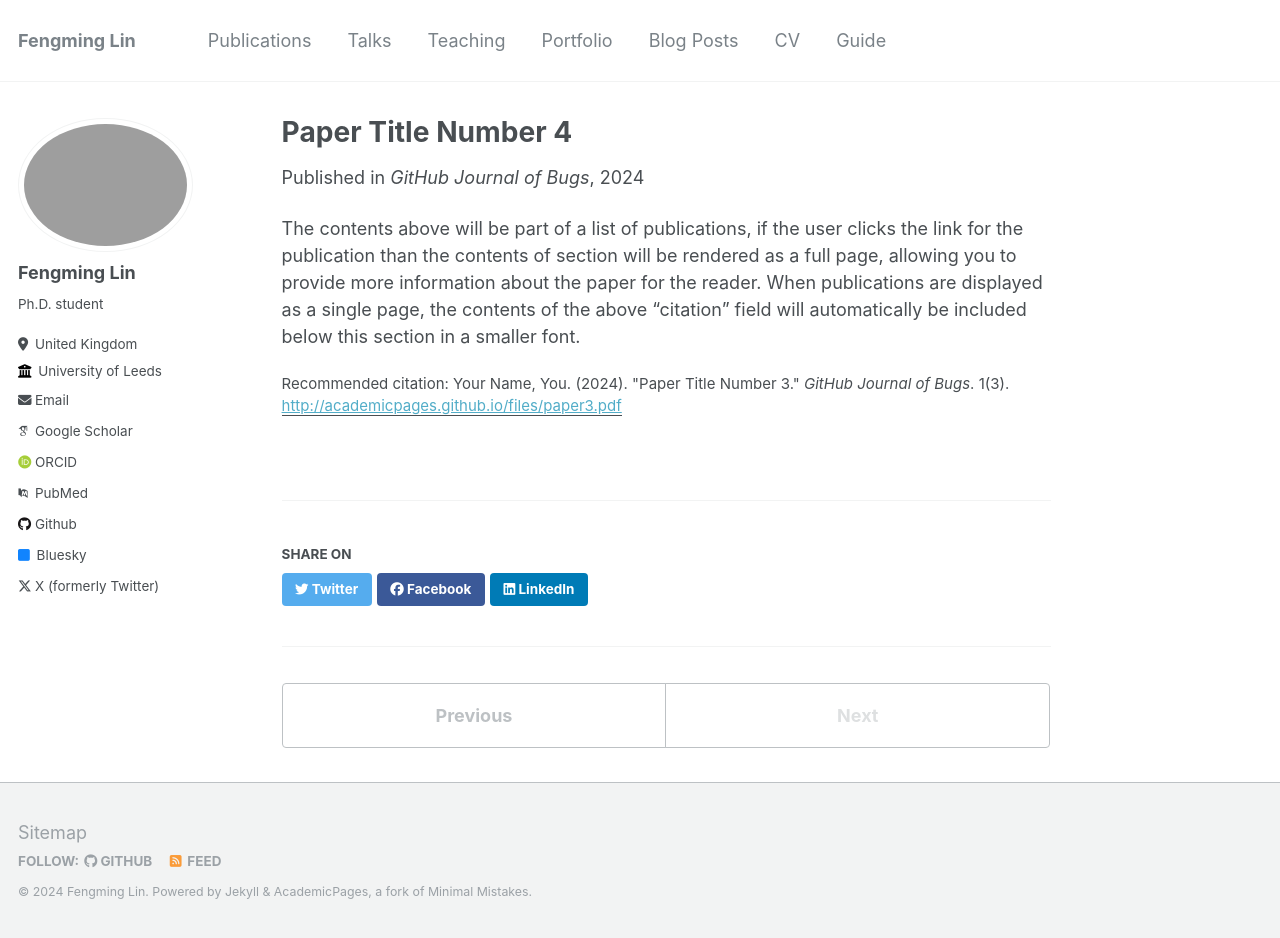
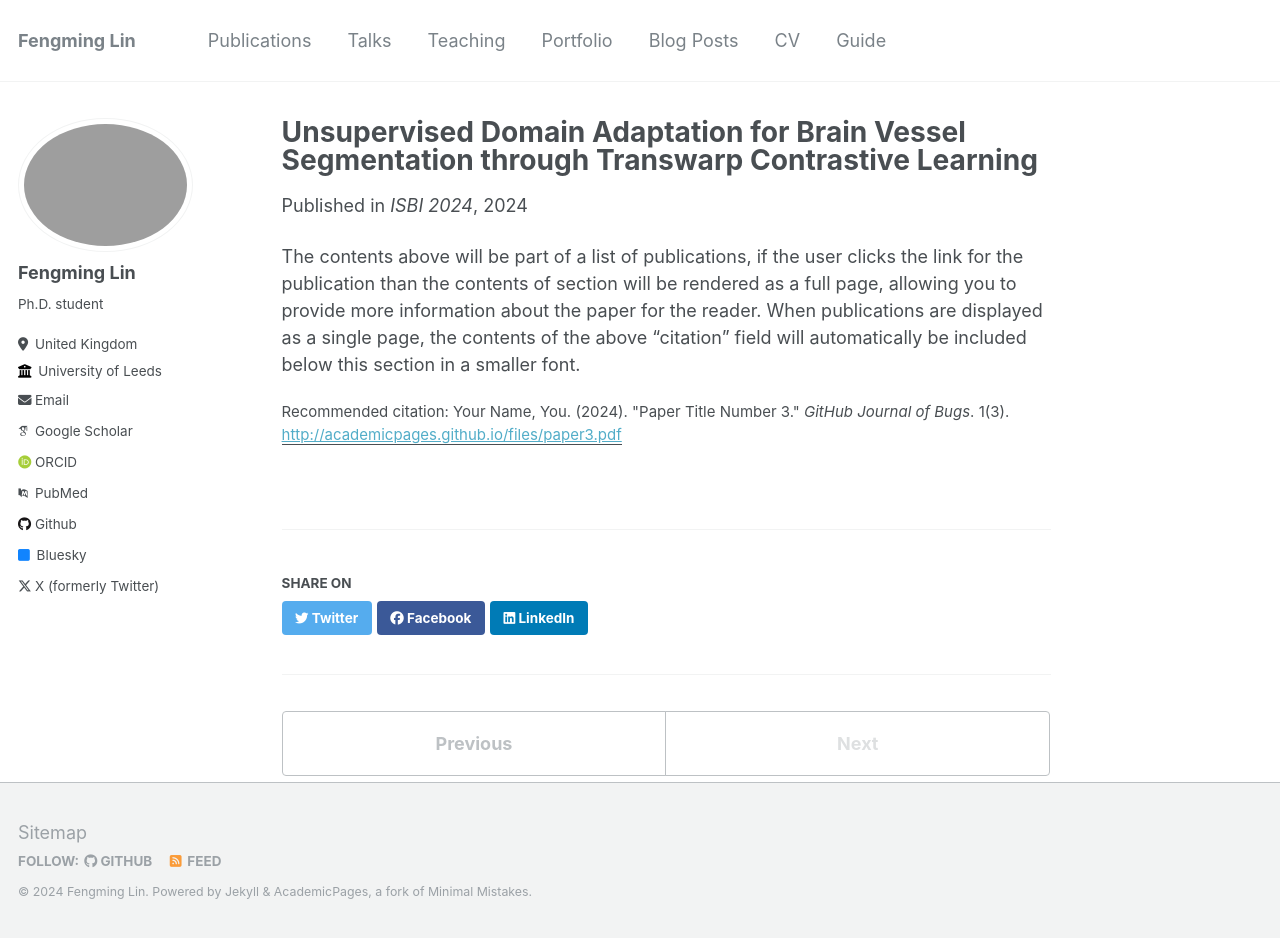
Before and after one commit to fmlinks/fmlinks.github.io, a Jekyll site: the page built from _publications/2024-02-21-paper-title-number-5.md, in a window 1280 px wide and 938 px high. Built offline with Jekyll 4.4.1, drawn with Linux system fonts in a browser that asks for light colours; some web fonts are replaced.

Commit message:
Update 2024-02-21-paper-title-number-5.md

```diff
--- a/_publications/2024-02-21-paper-title-number-5.md
+++ b/_publications/2024-02-21-paper-title-number-5.md
@@ -1,10 +1,10 @@
 ---
-title: "Paper Title Number 4"
+title: "Unsupervised Domain Adaptation for Brain Vessel Segmentation through Transwarp Contrastive Learning"
 collection: publications
 permalink: /publication/2024-02-17-paper-title-number-4
 excerpt: 'This paper is about fixing template issue #693.'
-date: 2024-02-17
-venue: 'GitHub Journal of Bugs'
+date: 2024-02-21
+venue: 'ISBI 2024'
 paperurl: 'http://academicpages.github.io/files/paper3.pdf'
 citation: 'Your Name, You. (2024). &quot;Paper Title Number 3.&quot; <i>GitHub Journal of Bugs</i>. 1(3).'
 ---
```
